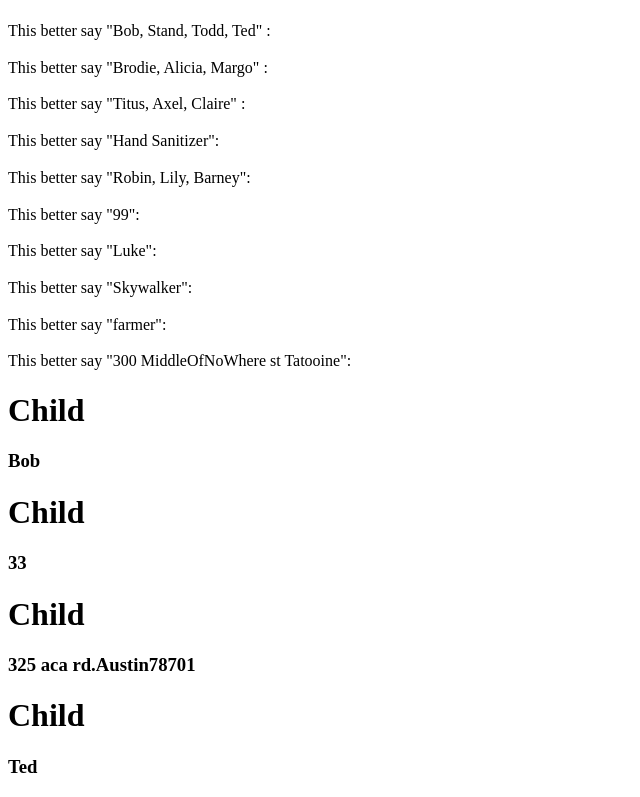
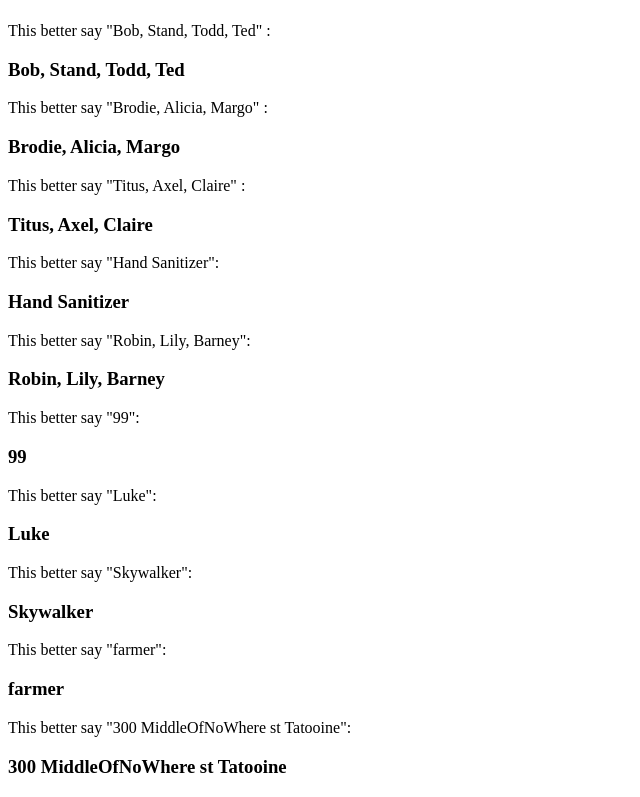
Before and after one commit to walzer85/advanced-prop-practice, a React (Create React App) app: page / in a window 1280 px wide. Shown: the part 683-1480 px from the top of the page, without its empty margins (0-640 px from the left). Built offline with nearby package versions, Linux system fonts and the light colour scheme.

Commit message:
finished

```diff
--- a/src/App.js
+++ b/src/App.js
@@ -38,27 +38,27 @@
 
 
       {/* send in a prop called "names", with the value of the variable names*/}
-      <div>This better say "Bob, Stand, Todd, Ted" : <SuperComponent name={name}/> </div>
+      <div>This better say "Bob, Stand, Todd, Ted" : <SuperComponent names={names}/> </div>
       {/* send in a prop called "names", give it an array ["Brodie","Alicia","Margo"]*/}
-      <div>This better say "Brodie, Alicia, Margo" : <SuperComponent name ={["Brodie","Alicia","Margo"]}/> </div>
+      <div>This better say "Brodie, Alicia, Margo" : <SuperComponent names={["Brodie","Alicia","Margo"]}/> </div>
       {/* send in a prop called "names", give it an array ["Titus","Axel","Claire"]*/}
-      <div>This better say "Titus, Axel, Claire" : <SuperComponent name={["Titus","Axel","Claire"]}/> </div>
+      <div>This better say "Titus, Axel, Claire" : <SuperComponent names={["Titus","Axel","Claire"]}/> </div>
 
       {/* Use App's props*/}
       {/* send in a prop called "products", give it the products array from App's props*/}
-      <div>This better say "Hand Sanitizer": <SuperComponent /> </div>
+      <div>This better say "Hand Sanitizer": <SuperComponent products={props.products}/> </div>
       {/* send in a prop called "names", give it the names array from App's props*/}
-      <div>This better say "Robin, Lily, Barney": <SuperComponent /> </div>
+      <div>This better say "Robin, Lily, Barney": <SuperComponent names={props.names}/> </div>
       {/* send in a prop called "magicNumber", give it the magicNumber from App's props*/}
-      <div>This better say "99": <SuperComponent /> </div>
+      <div>This better say "99": <SuperComponent magicNumber={props.magicNumber}/> </div>
       {/* send in a prop called "message", give it the contact.firstName from App's props*/}
-      <div>This better say "Luke": <SuperComponent /> </div>
+      <div>This better say "Luke": <SuperComponent message={props.contact.firstName}/> </div>
       {/* send in a prop called "message", give it the contact.lastName from App's props*/}
-      <div>This better say "Skywalker": <SuperComponent /> </div>
+      <div>This better say "Skywalker": <SuperComponent message={props.contact.lastName}/> </div>
       {/* send in a prop called "message", give it the contact.occupation from App's props*/}
-      <div>This better say "farmer": <SuperComponent /> </div>
+      <div>This better say "farmer": <SuperComponent message={props.contact.occupation}/> </div>
       {/* send in a prop called "message", give it the contact.address from App's props*/}
-      <div>This better say "300 MiddleOfNoWhere st Tatooine": <SuperComponent /> </div>
+      <div>This better say "300 MiddleOfNoWhere st Tatooine": <SuperComponent message={props.contact.address}/> </div>
       <Parent />
     </div>
   );
```
